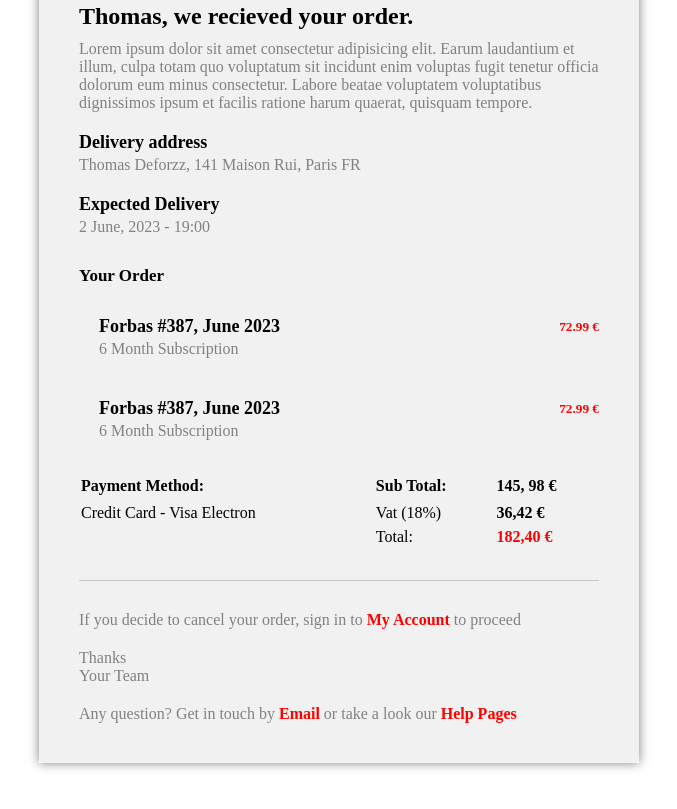
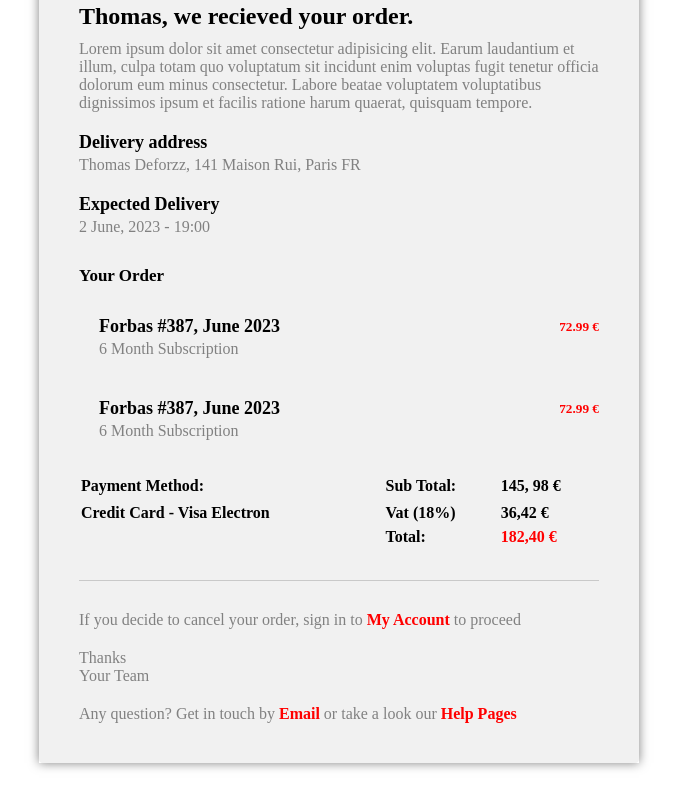
Before and after one commit to Sumit-Kumar-0/Email-Templete, a plain HTML site: page index.html in a window 1280 px wide. Shown: the part 431-1240 px from the top of the page, without its empty margins (301-978 px from the left). Drawn offline with Linux system fonts and the light colour scheme.

Commit message:
changes again

```diff
--- a/index.html
+++ b/index.html
@@ -87,6 +87,7 @@
 
     td {
         padding: 2px 0;
+        font-weight: 600;
     }
 
     span {
@@ -150,7 +151,7 @@
                     <tr>
                         <td>Credit Card - Visa Electron</td>
                         <td>Vat (18%)</td>
-                        <td style="font-weight: 600;">36,42 €</td>
+                        <td>36,42 €</td>
                     </tr>
                     <tr>
                         <td></td>
```
